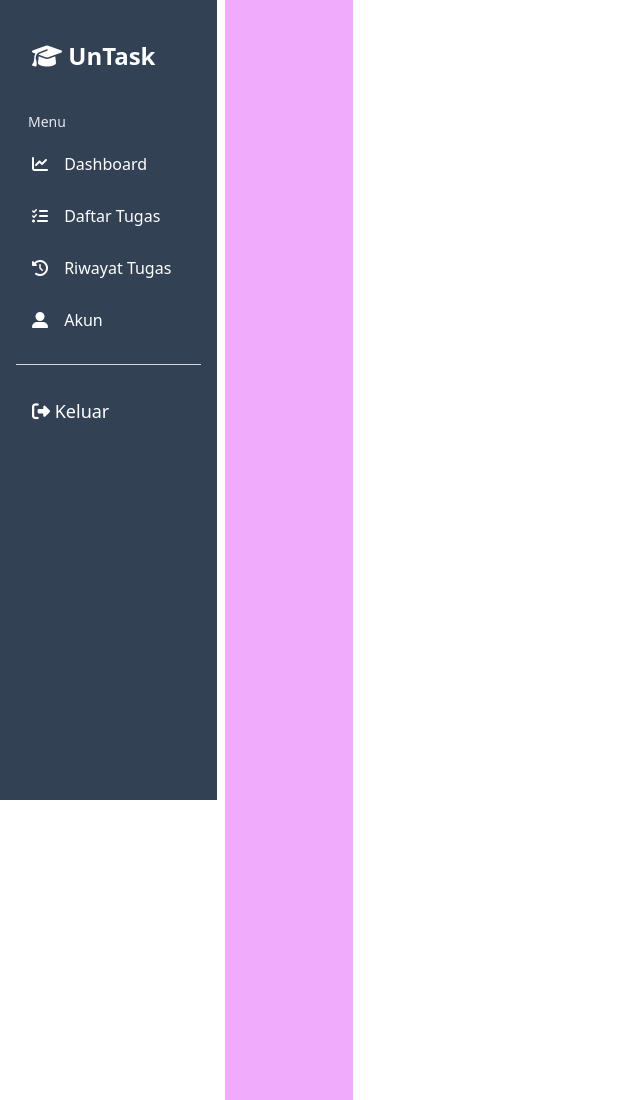
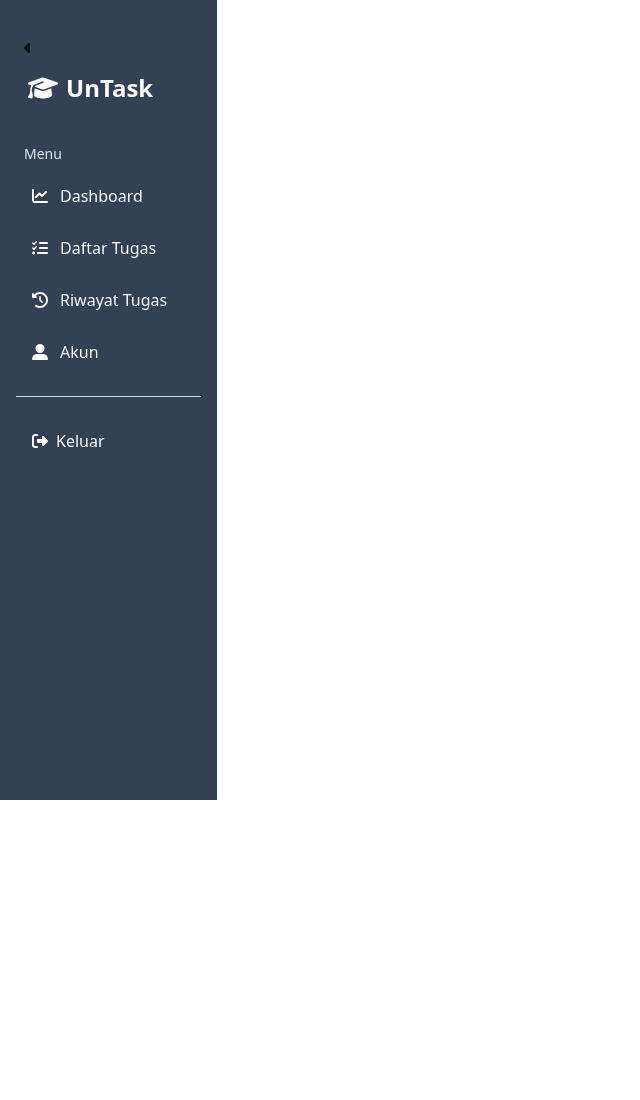
Before and after one commit to FarhanSaleh/aplikasi_manajemen_tugas, a website: page src/index.html in a window 1280 px wide. Shown: the top 1100 px of the page, without its empty margins (0-640 px from the left). After the commit the page ends 800 px from the top, so only its background shows below. Drawn offline with Linux system fonts and the light colour scheme.

Commit message:
add function to shrink and expand the sidebar

```diff
--- a/src/index.html
+++ b/src/index.html
@@ -14,42 +14,89 @@
   </head>
   <body>
     <div id="content" class="flex">
-      <nav class="py-8 px-4 bg-slate-700 w-[20vw] h-screen sticky top-0">
+      <nav
+        id="sidebar"
+        class="py-8 px-4 bg-slate-700 w-[20vw] h-screen sticky top-0 duration-300"
+      >
+        <div
+          onclick="Open()"
+          class="absolute -right-2 top-[10vh] bg-white px-2 py-1 rounded-md cursor-pointer"
+        >
+          <i
+            id="toggle-sidebar"
+            class="fa-solid fa-caret-left text-slate-700 duration-300"
+          ></i>
+        </div>
         <div class="text-white">
-          <h1 class="text-2xl font-bold mb-10 ml-4 mt-2">
-            <i class="fa-solid fa-graduation-cap"></i>
-            <span>UnTask</span>
+          <h1
+            class="text-2xl font-bold mb-10 ml-3 mt-2 flex items-center gap-2"
+          >
+            <i class="fa-solid fa-graduation-cap py-1"></i>
+            <span id="title">UnTask</span>
           </h1>
-          <div class="text-sm mb-3 ml-3 text-gray-200">Menu</div>
+          <div id="menu" class="text-sm mb-3 ml-2 text-gray-200 duration-300">
+            Menu
+          </div>
           <ul class="space-y-3">
-            <li class="px-4 py-2 rounded-md hover:bg-slate-500 duration-300">
-              <i class="fa-solid fa-chart-line"></i>
-              <span class="ml-3">Dashboard</span>
+            <li
+              class="px-4 py-2 rounded-md hover:bg-slate-500 duration-300 cursor-pointer flex items-center"
+            >
+              <i class="fa-solid fa-chart-line py-1"></i>
+              <span id="dashboard" class="ml-3">Dashboard</span>
             </li>
-            <li class="px-4 py-2 rounded-md hover:bg-slate-500 duration-300">
-              <i class="fa-solid fa-list-check"></i>
-              <span class="ml-3">Daftar&nbsp;Tugas</span>
+            <li
+              class="px-4 py-2 rounded-md hover:bg-slate-500 duration-300 cursor-pointer flex items-center"
+            >
+              <i class="fa-solid fa-list-check py-1"></i>
+              <span id="tugas" class="ml-3">Daftar&nbsp;Tugas</span>
             </li>
-            <li class="px-4 py-2 rounded-md hover:bg-slate-500 duration-300">
-              <i class="fa-solid fa-clock-rotate-left"></i>
-              <span class="ml-3">Riwayat&nbsp;Tugas</span>
+            <li
+              class="px-4 py-2 rounded-md hover:bg-slate-500 duration-300 cursor-pointer flex items-center"
+            >
+              <i class="fa-solid fa-clock-rotate-left py-1"></i>
+              <span id="riwayat" class="ml-3">Riwayat&nbsp;Tugas</span>
             </li>
-            <li class="px-4 py-2 rounded-md hover:bg-slate-500 duration-300">
-              <i class="fa-solid fa-user-large"></i>
-              <span class="ml-3">Akun</span>
+            <li
+              class="px-4 py-2 rounded-md hover:bg-slate-500 duration-300 cursor-pointer flex items-center"
+            >
+              <i class="fa-solid fa-user-large py-1"></i>
+              <span id="akun" class="ml-3">Akun</span>
             </li>
           </ul>
           <div class="h-[1px] bg-gray-300 my-6"></div>
-          <div class="text-lg px-4 py-2 rounded-md hover:bg-red-500 duration-300">
-            <i class="fa-solid fa-right-from-bracket"></i>
-            <span>Keluar</span>
+          <div
+            class="text-mb px-4 py-2 rounded-md hover:bg-red-500 duration-300 cursor-pointer flex items-center gap-2"
+          >
+            <i class="fa-solid fa-right-from-bracket py-1"></i>
+            <span id="keluar" >Keluar</span>
           </div>
         </div>
       </nav>
       <main class="ml-2 w-screen">
-        <div class="bg-fuchsia-300 w-32 h-[2000px]"></div>
+        <div class="bg-fuchsia-300 w-32"></div>
       </main>
     </div>
 
+    <script>
+      const toggleSidebar = document.getElementById("toggle-sidebar");
+      const sidebar = document.getElementById("sidebar");
+      const title = document.getElementById("title");
+      const dashboard = document.getElementById("dashboard");
+      const tugas = document.getElementById("tugas");
+      const riwayat = document.getElementById("riwayat");
+      const akun = document.getElementById("akun");
+      const keluar = document.getElementById("keluar");
+
+      const Open = () => {
+        toggleSidebar.classList.toggle("rotate-180");
+        sidebar.classList.toggle("w-[5.4vw]");
+        title.classList.toggle("hidden");
+        dashboard.classList.toggle("hidden");
+        tugas.classList.toggle("hidden");
+        riwayat.classList.toggle("hidden");
+        akun.classList.toggle("hidden");
+        keluar.classList.toggle("hidden");
+      };
+    </script>
   </body>
 </html>
```
